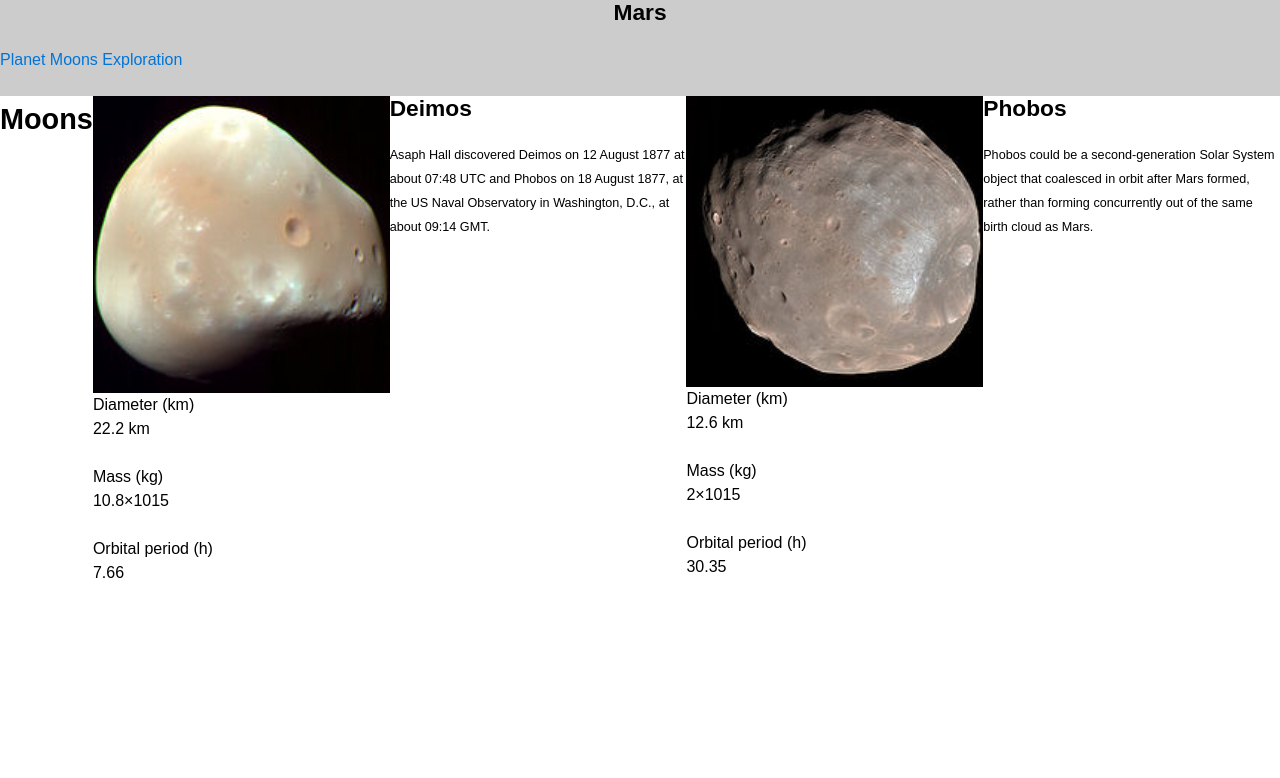
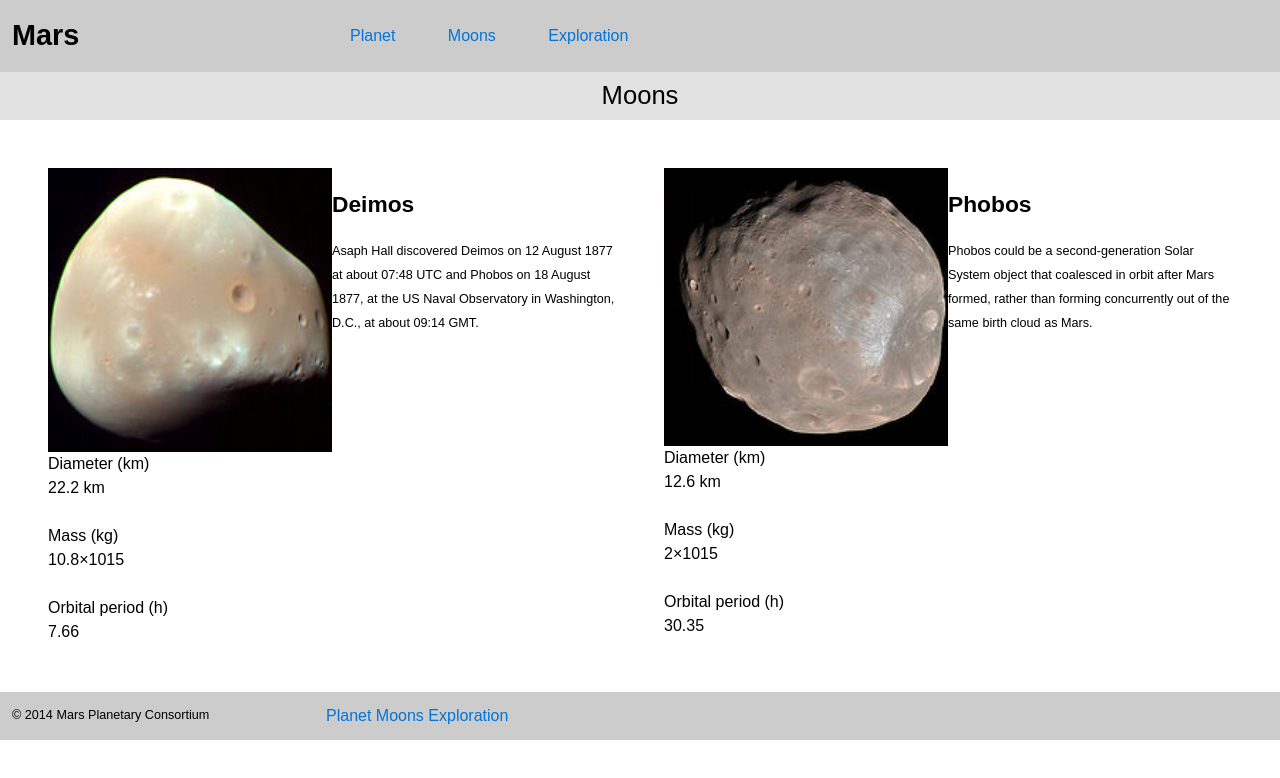
Before and after one commit to christianne-mcpartland/dsn1675-planet-website, a plain HTML site: page moon.html in a window 1280 px wide. Drawn offline with Linux system fonts and the light colour scheme.

Commit message:
footer, colours, and adding padding

```diff
--- a/css/main.css
+++ b/css/main.css
@@ -41,10 +41,7 @@ h1 {
     margin: 0;
 }
 
-.nav {
-    padding: 0;
-    list-style-type: none;
-}
+
 
 .grey {
     background-color: #ccc;
@@ -54,6 +51,35 @@ h1 {
 .lightgrey {
     background-color: #e2e2e2;
     text-align: center;
+}
+
+.lightestg {
+    background-color: #efefef;
+}
+
+.leftaligngrey {
+    background-color: #e2e2e2;
+    text-align: left;
+}
+
+.footer {
+    overflow: hidden
+}
+
+.nav {
+    padding: 0;
+    list-style-type: none;
+}
+
+.nav a {
+    text-decoration: none;
+    color: #0074D9;
+    display: block;
+}
+
+.nav a:hover {
+    background-color: #0074D9;
+    color: white;
 }
 
 
--- a/css/moon.css
+++ /dev/null
@@ -1,85 +0,0 @@
-@-moz-viewport { width: device-width; scale: 1; }
-@-ms-viewport { width: device-width; scale: 1; }
-@-o-viewport { width: device-width; scale: 1; }
-@-webkit-viewport { width: device-width; scale: 1; }
-@viewport { width: device-width; scale: 1; }
-
-html {
-  margin: 0;
-  padding: 0;
-  box-sizing: border-box;
-
-  font: normal 100%/1.5 sans-serif;
-  -moz-text-size-adjust: 100%;
-  -ms-text-size-adjust: 100%;
-  -webkit-text-size-adjust: 100%;
-  text-size-adjust: 100%;
-}
-
-*, *:before, *:after {
-  box-sizing: inherit;
-}
-
-body {
-  margin: 0;
-  padding: 0;
-}
-
-img {
-  display: block;
-  width: 100%;
-}
-
-h3 {
-    margin: 0;
-    text-align: center;
-}
-
-.nav {
-    padding: 0;
-    list-style-type: none;
-}
-
-.nav a,
-.nav a:visited,
-.nav a:active {
-    display: block;
-    text-align: inline-block;
-    color: #0074D9;
-    text-decoration: none;
-}
-
-.backgroundgrey {
-    background-color: #ccc;
-    overflow: hidden;
-}
-
-.backgroundlightgrey {
-    background-color: #e2e2e2;
-    overflow: hidden;
-}
-
-@media only screen and (min-width: 22em) {
-
-    .nav {
-        text-align: center;
-    }
-
-    .nav li {
-        display: inline-block;
-        border: 0;
-    }
-
-}
-
-@media only screen and (min-width: 50em) {
-
-    .nav {
-        float: left;
-    }
-
-    h1 {
-        float: left;
-    }
-
-}
--- a/moon.html
+++ b/moon.html
@@ -5,32 +5,39 @@
   <title>Moons</title>
   <meta name="viewport" content="width=device-width,initial-scale=1">
   <link href="css/grids.css" rel="stylesheet">
-  <link href="css/moon.css" rel="stylesheet">
   <link href="css/typography.css" rel="stylesheet">
+  <link href="css/main.css" rel="stylesheet">
 </head>
 <body>
 
-<div class="backgroundgrey">
-    <h3 class="header">Mars</h3>
-    <nav>
-        <ul class="nav">
-        <li><a href="index.html">Planet</a></li>
-            <li><a href="moon.html">Moons</a></li>
-            <li><a href="#">Exploration</a></li>
-        </ul>
-    </nav>
+<div class="grey grid grid-middle island-1-2">
+    <div class="unit unit-xs-1 unit-s-1 unit-m-1-2 unit-l-1-4">
+        <h1>Mars</h1>
+    </div>
+
+    <div class="unit unit-xs-1 unit-s-1 unit-m-1-2 unit-l-3-4">
+        <nav>
+            <ul class="nav push-0">
+                <li><a href="planet.html" class="gutter">Planet</a></li>
+                <li><a href="moon.html" class="gutter">Moons</a></li>
+                <li><a href="exploration.html" class="gutter">Exploration</a></li>
+            </ul>
+        </nav>
+    </div>
 </div>
 
-<h1>Moons</h1>
+<div class="lightgrey peta">
+    <p>Moons</p>
+</div>
 
-<div class="grid">
-    <div class="unit unit-xs-1 unit-s-1 unit-m-1-2 unit-l-1-2">
+<div class="grid gutter">
+    <div class="unit unit-xs-1 unit-s-1 unit-m-1-2 unit-l-1-2 island">
         <div class="grid">
             <div class="unit unit-xs-1 unit-s-1 unit-l-1-2">
                 <img src="images/Deimos-MRO.jpg" alt="Deimos">
             </div>
         <div class="unit unit-xs-1 unit-s-1 unit-l-1-2">
-            <h2 class="tera">Deimos</h2>
+            <h2 class="tera pad-t">Deimos</h2>
             <p class="micro">Asaph Hall discovered Deimos on 12 August 1877 at about 07:48 UTC and Phobos on 18 August 1877, at the US Naval Observatory in Washington, D.C., at about 09:14 GMT.</p>
 
         </div>
@@ -48,13 +55,13 @@
 </div>
 
 
-<div class="unit unit-xs-1 unit-s-1 unit-m-1-2 unit-l-1-2">
+<div class="unit unit-xs-1 unit-s-1 unit-m-1-2 unit-l-1-2 island">
     <div class="grid">
         <div class="unit unit-xs-1 unit-s-1 unit-l-1-2">
             <img src="images/200px-Phobos_colour_2008.jpg" alt="Phobos">
         </div>
         <div class="unit unit-xs-1 unit-s-1 unit-m-1-2 unit-l-1-2">
-            <h2 class="tera">Phobos</h2>
+            <h2 class="tera pad-t">Phobos</h2>
                 <p class="micro">Phobos could be a second-generation Solar System object that coalesced in orbit after Mars formed, rather than forming concurrently out of the same birth cloud as Mars.</p>
 
         </div>
@@ -68,8 +75,25 @@
 
             <dt>Orbital period (h)</dt>
             <dd>30.35</dd>
-            </dl>
+        </dl>
+    </div>
 </div>
+
+<footer class="grey grid grid-middle island-1-2">
+    <div class="unit unit-xs-1 unit-s-1 unit-m-1-2 unit-l-1-4">
+        <p class="micro push-0">© 2014 Mars Planetary Consortium</p>
+    </div>
+
+    <div class="unit unit-xs-1 unit-s-1 unit-m-1-2 unit-l-3-4">
+        <nav>
+            <ul class="nav push-0">
+                <li><a href="index.html">Planet</a></li>
+                <li><a href="moon.html">Moons</a></li>
+                <li><a href="exploration.html">Exploration</a></li>
+            </ul>
+        </nav>
+    </div>
+</footer>
 
 </body>
 </html>
```
Also changed, not shown: exploration.html (added, +49 -0 lines), planet.html (renamed from index.html, +32 -13 lines).
